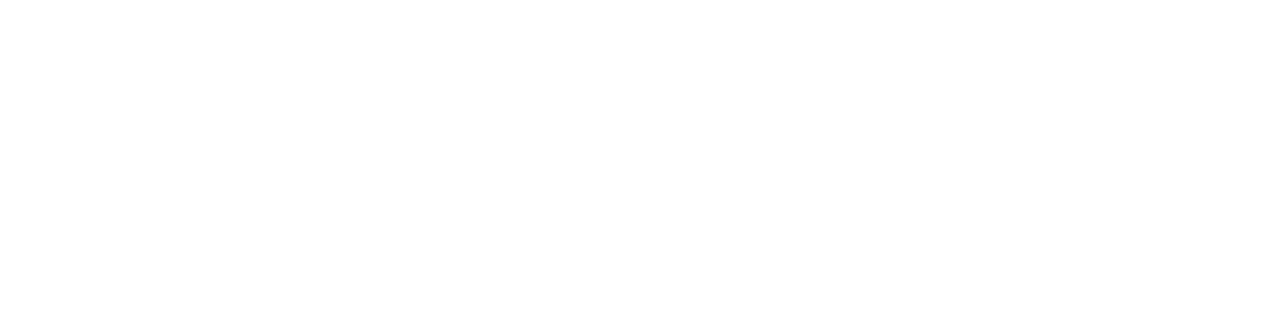
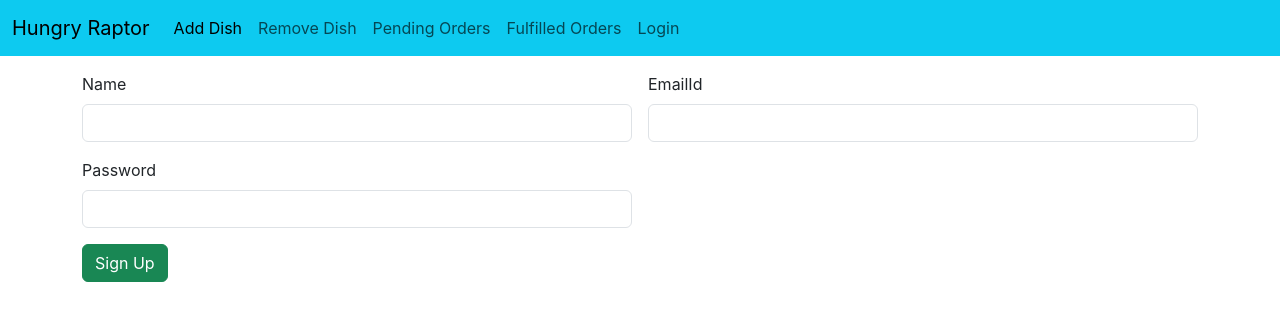
Before and after one commit to jobygeorge99/hungry-raptor-frontend, a React (Create React App) app: page /signup in a window 1280 px wide. Before the commit this address had no page. Shown: the top 320 px of the page. Built offline with nearby package versions, Linux system fonts and the light colour scheme.

Commit message:
signup-complete

```diff
--- a/src/App.js
+++ b/src/App.js
@@ -1,17 +1,18 @@
-import logo from './logo.svg';
+// import logo from './logo.svg';
 import './App.css';
-import NavBar from './components/NavBar';
 import { BrowserRouter, Route, Routes } from 'react-router-dom';
 import AddDish from './components/AddDish';
 import RemoveDish from './components/RemoveDish';
+import SignUp from './components/SignUp';
 
 function App() {
   return (
     <div>
       <BrowserRouter>
         <Routes>
-          <Route path='/addDish' element={<AddDish/>} />
+          <Route path='/' element={<AddDish/>} />
           <Route path='/removeDish' element={<RemoveDish/>} />
+          <Route path='/signup' element={<SignUp/>} />
         </Routes>
       </BrowserRouter>
     </div>
--- /dev/null
+++ b/src/components/SignUp.jsx
@@ -0,0 +1,89 @@
+import React,{useState} from 'react'
+import NavBar from './NavBar'
+import axios from 'axios'
+import { useNavigate } from 'react-router-dom'
+
+
+const SignUp = () => {
+
+    const navigate = useNavigate()
+
+    const [input, setInput] = new useState(
+        {
+            "name":"",
+            "email_id":"",
+            "password":"",
+            "role":""
+        }
+    )
+
+    const inputHandler = (event)=>{
+        setInput({...input,[event.target.name]:event.target.value})
+    }
+
+    const sendValues = () =>{
+
+        console.log(input)
+        axios.post("http://localhost:3001/api/user/signup",input).then((response)=>{
+        console.log(response.data)
+
+            if(response.data.status === "success"){
+
+                alert("Registered successfully")
+                navigate("/")
+            }
+            else {
+
+                alert("Something went wrong ...")
+                setInput({
+                    "name":"",
+                    "email_id":"",
+                    "password":"",
+                    "role":""
+                })
+            }
+
+        })
+    }
+
+  return (
+    <div>
+
+        <NavBar/>
+        <div className="container">
+            <div className="row">
+                <div className="col col-12 col-sm-12 col-md-12 col-lg-12 col-xl-12 col-xxl-12">
+
+                    <div className="row g-3">
+                        <div className="col col-12 col-sm-12 col-md-6 col-lg-6 col-xl-6 col-xxl-6">
+                            <label htmlFor="" className="form-label">Name</label>
+                            <input type="text" className="form-control" name='name' value={input.name} onChange={inputHandler}/>
+                        </div>
+                        <div className="col col-12 col-sm-12 col-md-6 col-lg-6 col-xl-6 col-xxl-6">
+                            <label htmlFor="" className="form-label">EmailId</label>
+                            <input type="text" className="form-control" name='email_id' value={input.email_id} onChange={inputHandler} />
+                        </div>
+                        <div className="col col-12 col-sm-12 col-md-6 col-lg-6 col-xl-6 col-xxl-6">
+                            <label htmlFor="" className="form-label">Password</label>
+                            <input type="password" className="form-control" name='password' value={input.password} onChange={inputHandler} />
+                        </div>
+
+                        {/* confirm password Incomplete */}
+                        {/* <div className="col col-12 col-sm-12 col-md-6 col-lg-6 col-xl-6 col-xxl-6">
+                            <label htmlFor="" className="form-label">Confirm Password</label>
+                            <input type="password" className="form-control" name='confirmPassword' onChange={inputHandler} />
+                        </div> */}
+                        <div className="col col-12 col-sm-12 col-md-6 col-lg-12 col-xl-12 col-xxl-12">
+                            <button className="btn btn-success" onClick={sendValues}>Sign Up</button>
+                        </div>
+                    </div>
+
+                </div>
+            </div>
+        </div>
+
+    </div>
+  )
+}
+
+export default SignUp
```
Also changed, not shown: src/components/Login.jsx (added, +46 -0 lines).
